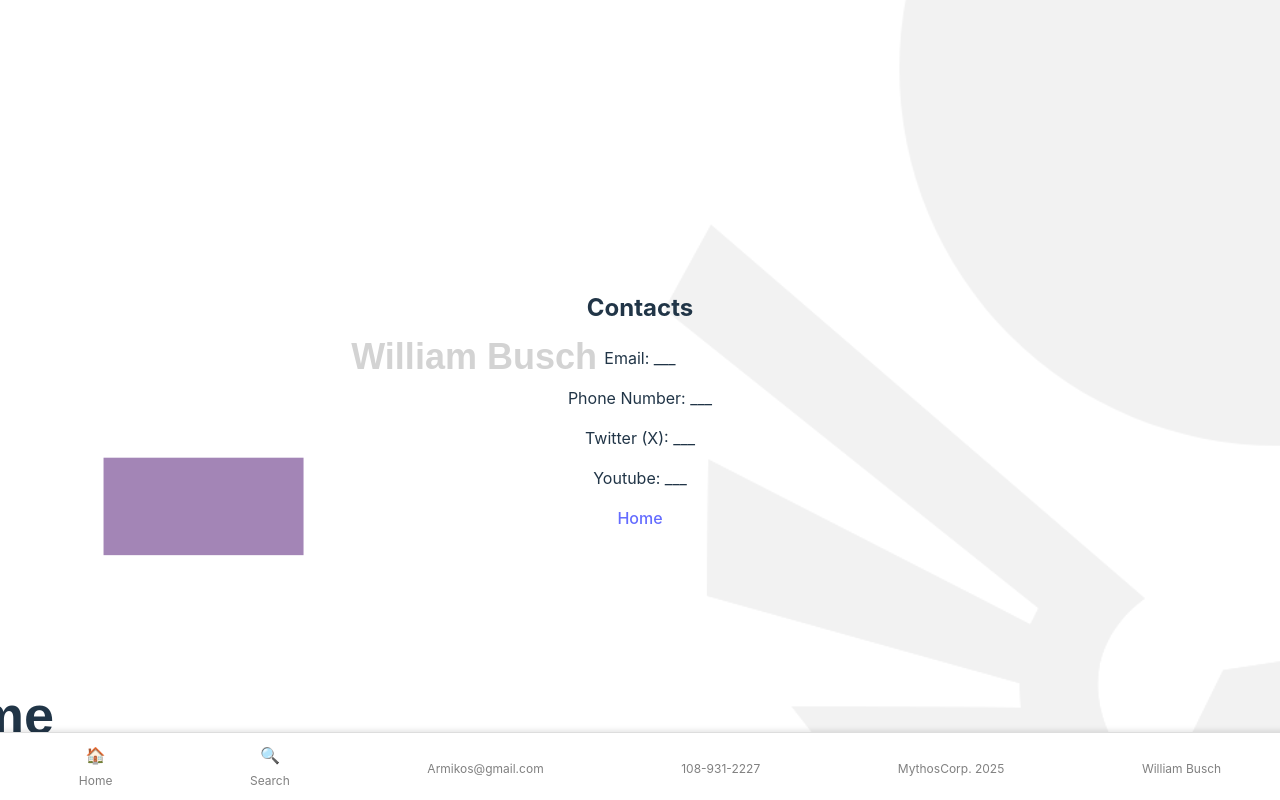
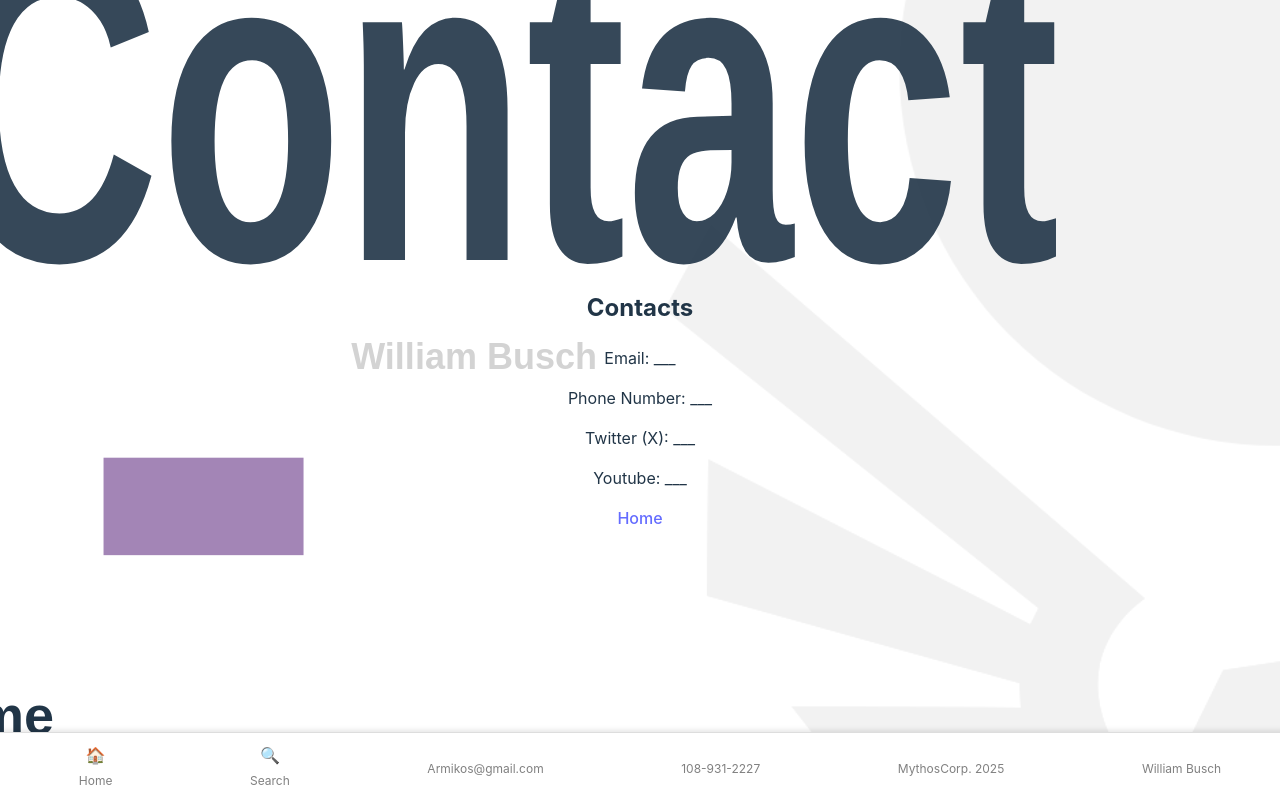
Before and after one commit to MythosDev/public-project3, a React (Vite) app in the folder vite-project/: page /Contacts in a window 1280 px wide. Built offline with nearby package versions, Linux system fonts and the light colour scheme; no server answers.

Commit message:
added overlay to earth page + some fixes

```diff
--- /dev/null
+++ b/vite-project/src/components/PanelOverlay.jsx
@@ -0,0 +1,31 @@
+
+import { Link } from "react-router-dom";
+
+export default function PanelOverlay() {
+
+    const styles = {
+        overlay: {
+            position: 'absolute',  // Positioning relative to the screen
+            top: '50%',  // Position vertically at the center
+            left: '0',  // Align to the left of the screen
+            transform: 'translate(50px, -50%)',  // Adjust for exact centering
+            width: '300px',  // Set the panel width
+            height: '400px',  // Set the panel height
+            backgroundColor: '#333',  // Dark transparent background
+            color: 'white',  // Text color
+            padding: '20px',  // Padding inside the panel
+            boxShadow: '2px 2px 10px rgba(0, 0, 0, 0.5)',  // Optional shadow for depth
+            zIndex: 999,  // Ensure it's on top of other content
+        },
+    };
+
+
+    return (
+
+        <div style={styles.overlay}>
+            <h2>Panel Title</h2>
+            <p>This is an example of a panel overlay at the center-left of the screen.</p>
+            <Link to="/Home">Home</Link>
+        </div>
+    );
+}
--- a/vite-project/src/components/TopBar.jsx
+++ b/vite-project/src/components/TopBar.jsx
@@ -8,8 +8,8 @@ const TopBar = () => {
       <div style={styles.navItems}>
         <Link to="/" style={styles.navLink}>Home</Link>
         <Link to="/about" style={styles.navLink}>About</Link>
-        <Link to="/services" style={styles.navLink}>Services</Link>
-        <Link to="/contact" style={styles.navLink}>Contact</Link>
+        <Link to="/resume" style={styles.navLink}>Services</Link>
+        <Link to="/contacts" style={styles.navLink}>Contact</Link>
       </div>
     </div>
   );
--- a/vite-project/src/pages/About.jsx
+++ b/vite-project/src/pages/About.jsx
@@ -118,6 +118,8 @@ export default function () {
                     <li>Exxcel</li>
                     <li>Microsoft Office</li>
                     <li>QT Designer</li>
+                    <li>Speak French/English</li>
+                    <li>American/Canadian Citizenship</li>
                 </ul>
                 <h2>API'S</h2>
                 <h2>Learning</h2>
--- a/vite-project/src/pages/Contacts.jsx
+++ b/vite-project/src/pages/Contacts.jsx
@@ -16,6 +16,14 @@ export default function () {
             position: "fixed",
             // transform: "scaleX(1.5)"
             transform: "translate(-750px, 100px)"
+        },
+        BigText: {
+            fontSize: "200px",
+            fontWeight: "800",
+            fontFamily: "'Eurostile', sans-serif",
+            position: "fixed",
+            transform: "scaleY(1.5) translate(-625px, -600px)",
+            opacity: '0.9',
         },
         SmallWatermark:{
             position: "fixed",
@@ -45,6 +53,9 @@ export default function () {
             </div>
             <img style={styles.SmallWatermark} src={BlackEagleIcon}/>
             <img style={styles.BigWatermark} src={BlackEagleIcon}/>
+            <div style={styles.BigText}>
+                <h2>Contact</h2>
+            </div>
             <div style={styles.CornerText}>
                 <h2>Welcome</h2>
             </div>
--- a/vite-project/src/pages/EarthPage.jsx
+++ b/vite-project/src/pages/EarthPage.jsx
@@ -4,6 +4,7 @@ import { Canvas } from '@react-three/fiber';
 import {Environment, OrbitControls } from '@react-three/drei'
 import Earth from '../../public/Earth.jsx'
 import TopBar from '../components/TopBar.jsx';
+import PanelOverlay from '../components/PanelOverlay.jsx';
 // import { ambientLight } from '@react-three/fiber';
 
 export default function () {
@@ -28,6 +29,7 @@ export default function () {
         <>
             {/* <Link to="/Home">Home</Link> */}
             <TopBar />
+            <PanelOverlay />
             <div style={styles.body}>
                 <Canvas>
                     <ambientLight intensity={1.5}/>
--- a/vite-project/src/pages/Resume.jsx
+++ b/vite-project/src/pages/Resume.jsx
@@ -1,6 +1,10 @@
 import { Link } from 'react-router-dom';
 import React from 'react';
 import BottomBar from '../components/BottomBar';
+
+//get rid of this compenent here it is not needed
+//iclude download PDF button for resume
+
 
 export default function () {
     return(
```
